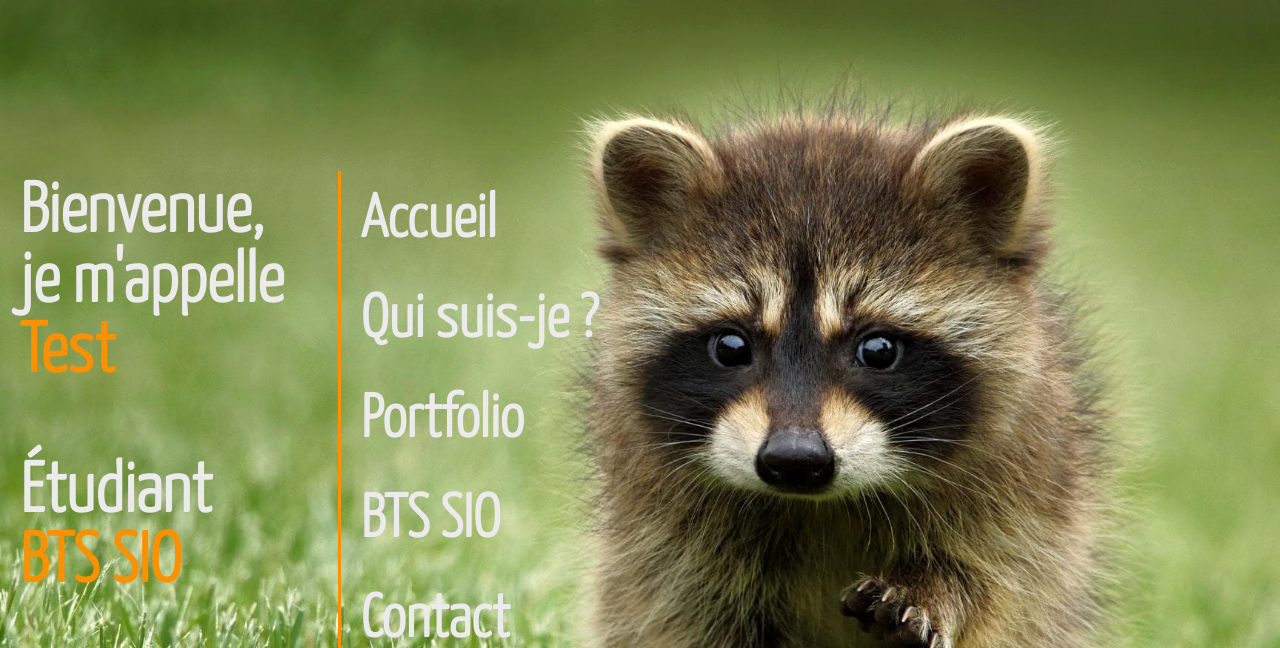
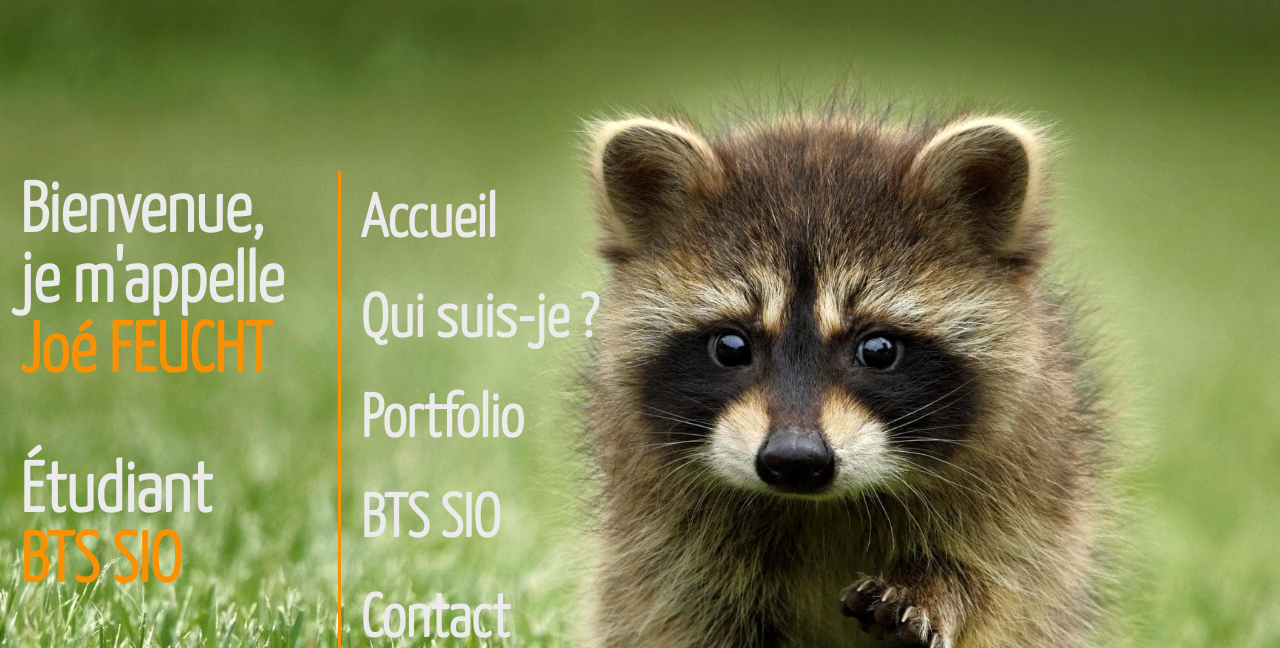
Before and after one commit to joe67100/AtelierPro1, a PHP site: page / in a window 1280 px wide. Shown: the top 648 px of the page. Run offline with PHP 8.4, Linux system fonts and the light colour scheme; some libraries are stand-ins or nearby versions.

Commit message:
Last commit

```diff
--- a/index.php
+++ b/index.php
@@ -9,7 +9,7 @@
     <section class="accueil">
         <article class="menu">
             <div class="texte">
-                <h1>Bienvenue,<br> je m'appelle <br><div class="menuorange">Test</div></h1>
+                <h1>Bienvenue,<br> je m'appelle <br><div class="menuorange">Joé FEUCHT</div></h1>
                 <h3>Étudiant <br><div class="menuorange">BTS SIO</div></h3>
             </div>
         </article>
```
